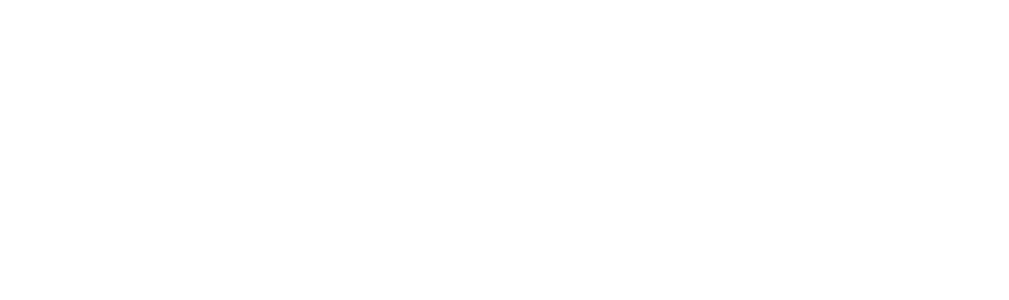
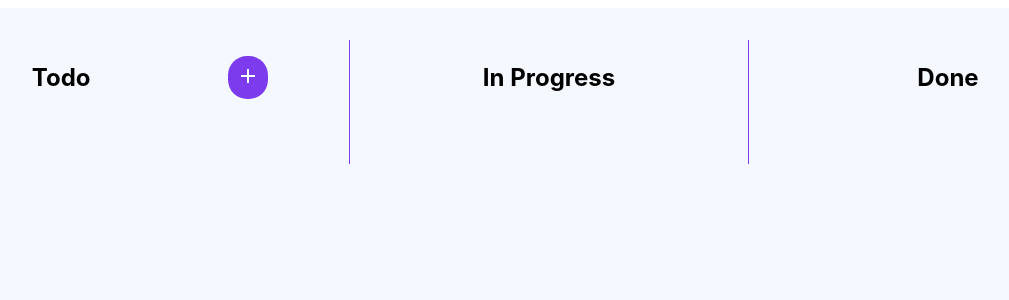
Before and after one commit to heiderick13/kanban-react, a React (Vite) app: page / in a window 1280 px wide. Shown: the top 300 px of the page, without its empty margins (57-1066 px from the left). Built offline with nearby package versions, Linux system fonts and the light colour scheme.

Commit message:
:sparkles: add new task

```diff
--- a/index.html
+++ b/index.html
@@ -2,9 +2,8 @@
 <html lang="en">
   <head>
     <meta charset="UTF-8" />
-    <link rel="icon" type="image/svg+xml" href="/vite.svg" />
     <meta name="viewport" content="width=device-width, initial-scale=1.0" />
-    <title>Vite + React</title>
+    <title>KanBan</title>
   </head>
   <body>
     <div id="root"></div>
--- a/package.json
+++ b/package.json
@@ -10,7 +10,8 @@
   },
   "dependencies": {
     "react": "^18.2.0",
-    "react-dom": "^18.2.0"
+    "react-dom": "^18.2.0",
+    "react-icons": "^4.8.0"
   },
   "devDependencies": {
     "@types/react": "^18.0.28",
--- a/src/App.jsx
+++ b/src/App.jsx
@@ -1,7 +1,48 @@
 import { useState } from "react";
 
+import List from "./components/List/List";
+
+function generateId() {
+  return Date.now();
+}
+
 function App() {
-  return <div className="App"></div>;
+  const [tasks, setTasks] = useState([]);
+
+  function handleAddTask(content, status) {
+    const newTask = {
+      id: generateId(),
+      content,
+      status,
+    };
+
+    setTasks((prev) => {
+      return [...prev, newTask];
+    });
+  }
+
+  return (
+    <div className="App">
+      <div className="board">
+        <List
+          todo={true}
+          title="Todo"
+          handleAddTask={handleAddTask}
+          tasks={tasks.filter((task) => task.status === "todo")}
+        />
+        <List
+          title="In Progress"
+          handleAddTask={handleAddTask}
+          tasks={tasks.filter((task) => task.status === "inProgress")}
+        />
+        <List
+          title="Done"
+          handleAddTask={handleAddTask}
+          tasks={tasks.filter((task) => task.status === "done")}
+        />
+      </div>
+    </div>
+  );
 }
 
 export default App;
--- a/src/components/Card/Card.jsx
+++ b/src/components/Card/Card.jsx
@@ -3,20 +3,16 @@
 import { BsTrash3 } from "react-icons/bs";
 import { MdOutlineArrowCircleRight } from "react-icons/md";
 
-function Card({ id, content, status, handleDelete, handleForwardTask }) {
+function Card({ id, content, taskStatus }) {
   return (
-    <div id={id} className="card" draggable="true">
+    <div className="card" draggable="true">
       <div className="card-header">
         <div className="label"></div>
       </div>
       <div className="card-content">
         <p>{content}</p>
-        <MdOutlineArrowCircleRight
-          id={status}
-          className="icon right"
-          onClick={handleForwardTask}
-        />
-        <BsTrash3 className="icon" onClick={handleDelete} />
+        <MdOutlineArrowCircleRight className="icon right" />
+        <BsTrash3 className="icon" />
       </div>
     </div>
   );
--- a/src/components/List/List.css
+++ b/src/components/List/List.css
@@ -1,6 +1,6 @@
 .list {
   height: 100%;
-  min-width: 350px;
+  width: 350px;
   padding-inline: 1.5rem;
   margin-top: 2rem;
 }
--- a/src/components/List/List.jsx
+++ b/src/components/List/List.jsx
@@ -1,23 +1,31 @@
 import Card from "../Card/Card";
+
+import { MdAdd } from "react-icons/md";
+
 import "./List.css";
 
-function List({ name, array, handleDelete, handleForwardTask }) {
+function List({ todo, title, handleAddTask, tasks }) {
+  function addTask() {
+    handleAddTask("Nova Tarefa", "todo");
+  }
+
   return (
     <div className="list">
       <div className="list-header flex">
-        <h2 className="list-name">{name}</h2>
+        <h2 className="list-name">{title}</h2>
+        {todo && (
+          <button onClick={addTask} className="add-btn" type="submit">
+            <MdAdd size={24} color="#fefefe" />
+          </button>
+        )}
       </div>
       <ul className="tasks">
-        {array.length > 0 &&
-          array.map((task) => {
+        {tasks.map((task) => {
           return (
             <Card
-                id={task.id}
               key={task.id}
-                content={task.name}
-                status={task.status}
-                handleDelete={handleDelete}
-                handleForwardTask={handleForwardTask}
+              content={task.content}
+              taskStatus={task.status}
             />
           );
         })}
--- a/src/index.css
+++ b/src/index.css
@@ -3,5 +3,45 @@
   line-height: 1.5;
   font-weight: 400;
 
+  --rocket-purple: hsl(262, 83%, 58%);
+  --blueish-white: hsl(213, 100%, 98%);
   --white: hsl(0, 0%, 100%);
 }
+
+.flex {
+  display: flex;
+}
+
+.board {
+  min-height: 97vh;
+  display: flex;
+  flex-wrap: wrap;
+  background-color: var(--blueish-white);
+}
+
+.new-task {
+  /* width: 300px; */
+  border: 1px solid var(--rocket-purple);
+  outline: none;
+  padding: 1rem;
+  border-radius: 0.5rem;
+}
+
+.add-btn {
+  background-color: var(--rocket-purple);
+  border: none;
+  border-radius: 1.2rem;
+  padding: 0.5rem;
+  transition: 0.2s;
+  cursor: pointer;
+  margin-left: 1.5rem;
+}
+
+.add-btn:hover {
+  scale: 1.1;
+}
+
+.add-btn:active {
+  scale: 1;
+  transition: 0s;
+}
```
Also changed, not shown: 1 other file (tests, documents, lock files or other folders). Lines whose indentation alone changed are shown as unchanged.
